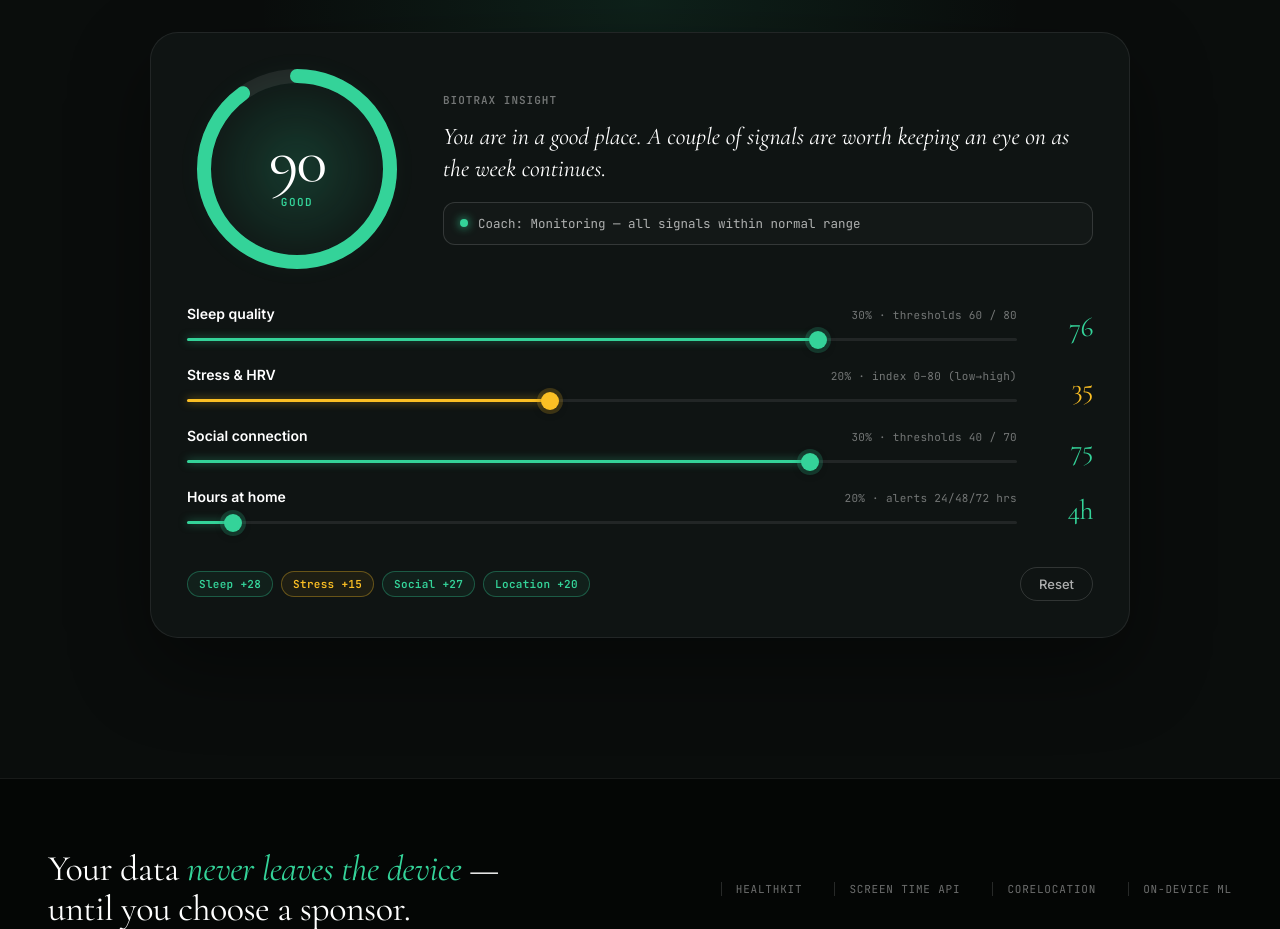
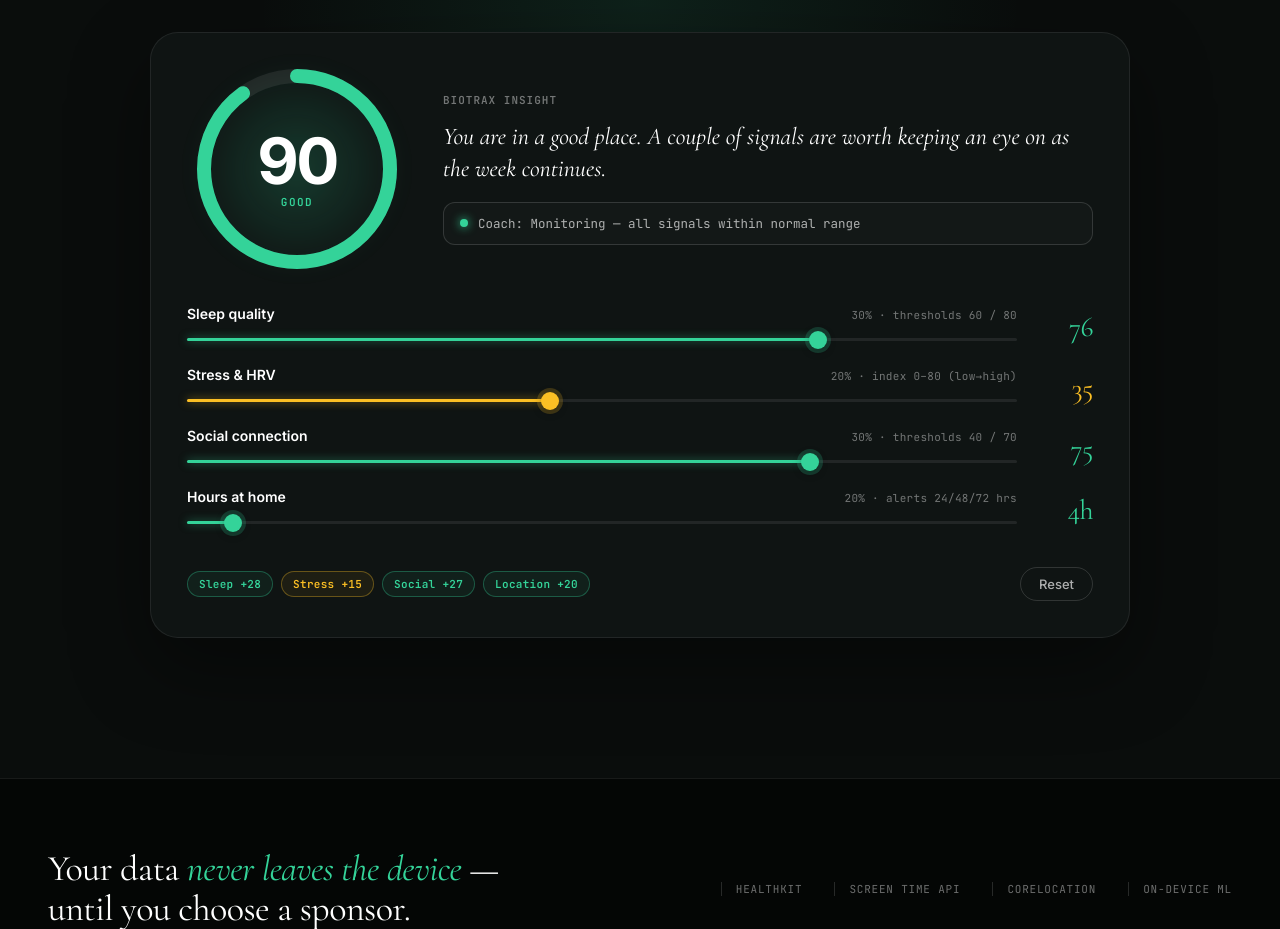
Before and after one commit to mreid80289/biotrax-web, a React (Vite) app: page / in a window 1280 px wide. Shown: the part 6040-6969 px from the top of the page. Built offline with nearby package versions, Linux system fonts and the light colour scheme.

Commit message:
Score number: switch to Inter bold to match app sans-serif

```diff
--- a/src/App.jsx
+++ b/src/App.jsx
@@ -621,7 +621,7 @@ function ScoreRing({ value, tier, tierColor }) {
         position: 'absolute', inset: 0, display: 'flex', flexDirection: 'column',
         alignItems: 'center', justifyContent: 'center',
       }}>
-        <div style={{ fontFamily: fontDisplay, fontSize: 64, fontWeight: 400, lineHeight: 1, color: C.ink, letterSpacing: -2 }}>{value}</div>
+        <div style={{ fontFamily: fontBody, fontSize: 64, fontWeight: 700, lineHeight: 1, color: C.ink, letterSpacing: -2.5 }}>{value}</div>
         <div style={{ fontFamily: fontMono, fontSize: 11, color: tierColor, letterSpacing: 1.5, fontWeight: 700, marginTop: 2 }}>{tier}</div>
       </div>
     </div>
```
